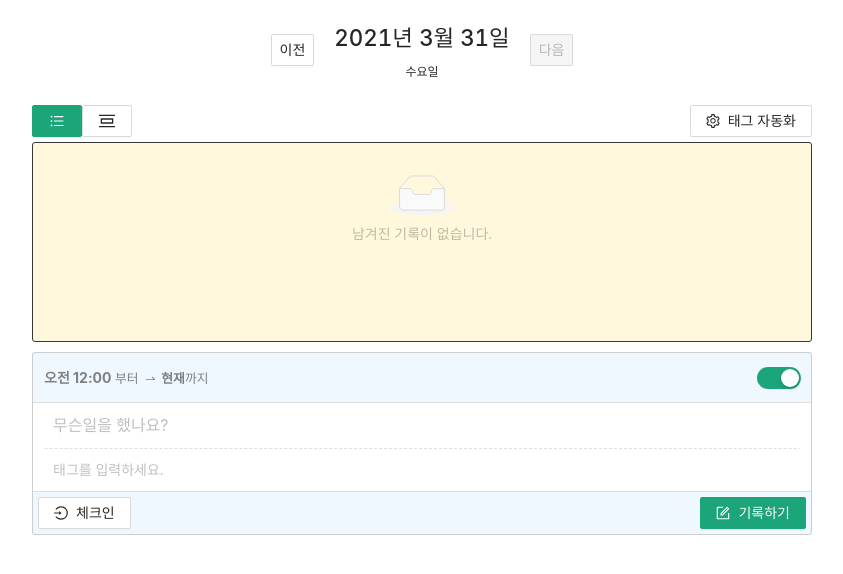
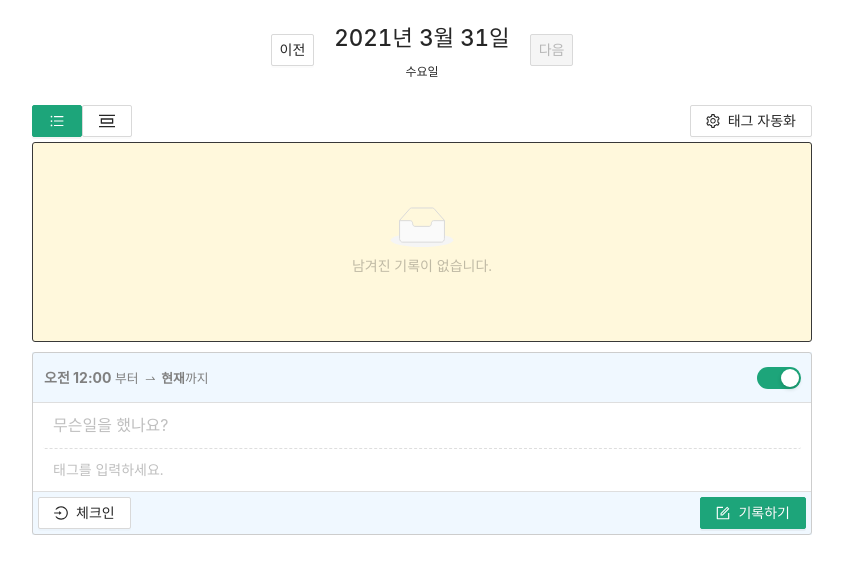
Before and after one commit to cowardlion/Pomelog-IndexedDB, a React (Create React App) app: page / in a window 1280 px wide. Shown: the top 574 px of the page, without its empty margins (218-1061 px from the left). Built offline with nearby package versions, Linux system fonts and the light colour scheme.

Commit message:
빈 기록 목록일 경우 중앙 정렬

```diff
--- a/package.json
+++ b/package.json
@@ -8,6 +8,7 @@
     "@emotion/react": "^11.1.5",
     "@emotion/styled": "^11.1.5",
     "antd": "^4.15.0",
+    "classnames": "^2.3.1",
     "dexie": "^3.0.3",
     "graphql": "^15.5.0",
     "moment-timezone": "^0.5.33",
@@ -21,6 +22,7 @@
     "@testing-library/react": "^11.2.5",
     "@testing-library/user-event": "^13.0.16",
     "@types/antd": "^1.0.0",
+    "@types/classnames": "^2.2.11",
     "@types/dexie": "^1.3.32",
     "@types/jest": "^26.0.22",
     "@types/node": "^14.14.37",
--- a/src/components/TimeLogList.tsx
+++ b/src/components/TimeLogList.tsx
@@ -1,5 +1,6 @@
 import styled from '@emotion/styled';
 import { Empty } from 'antd';
+import classnames from 'classnames';
 import type { TimeLog } from '../api/timeLogs';
 import moment from 'moment';
 import 'moment/locale/ko';
@@ -14,9 +15,12 @@ type Props = {
 export const TimeLogList = ({ items, dateStr }: Props) => {
   const isEmpty = items.length === 0;
   const noBottomBorder = 3 < items.length;
+  const containerClass = classnames('TimeLogList', {
+    'empty-list': isEmpty,
+  });
 
   return (
-    <ListStyled className="TimeLogList">
+    <ListStyled className={containerClass}>
       {isEmpty ? (
         <div>
           <Empty image={Empty.PRESENTED_IMAGE_SIMPLE} description="남겨진 기록이 없습니다." />
@@ -40,6 +44,12 @@ const ListStyled = styled.div`
   margin-bottom: 10px;
   padding: 0;
 
+  &.empty-list {
+    display: flex;
+    align-items: center;
+    justify-content: center;
+  }
+
   ul {
     list-style: none;
 
```
Also changed, not shown: 1 other file (tests, documents, lock files or other folders).
